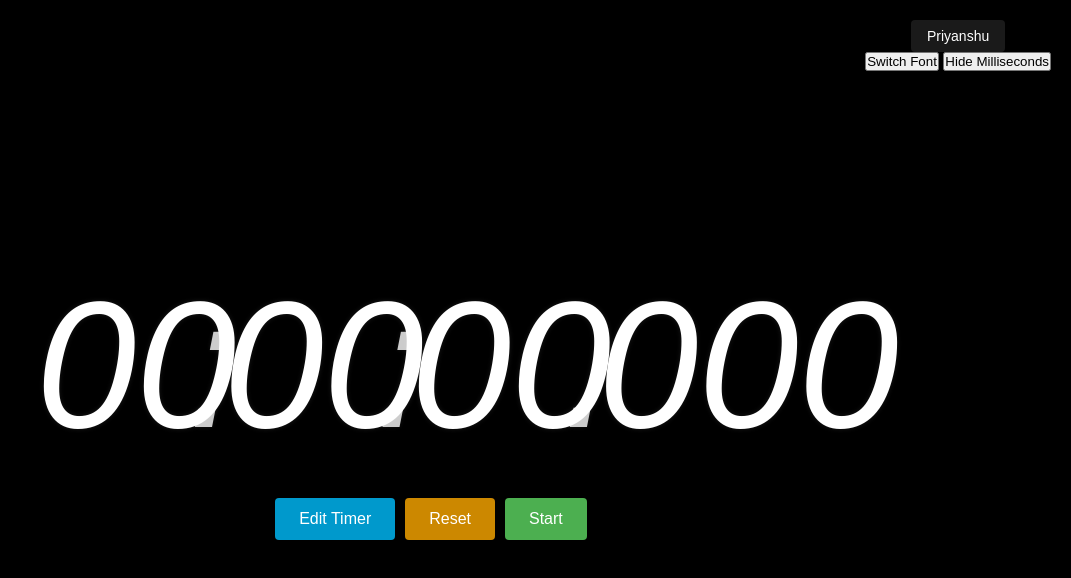
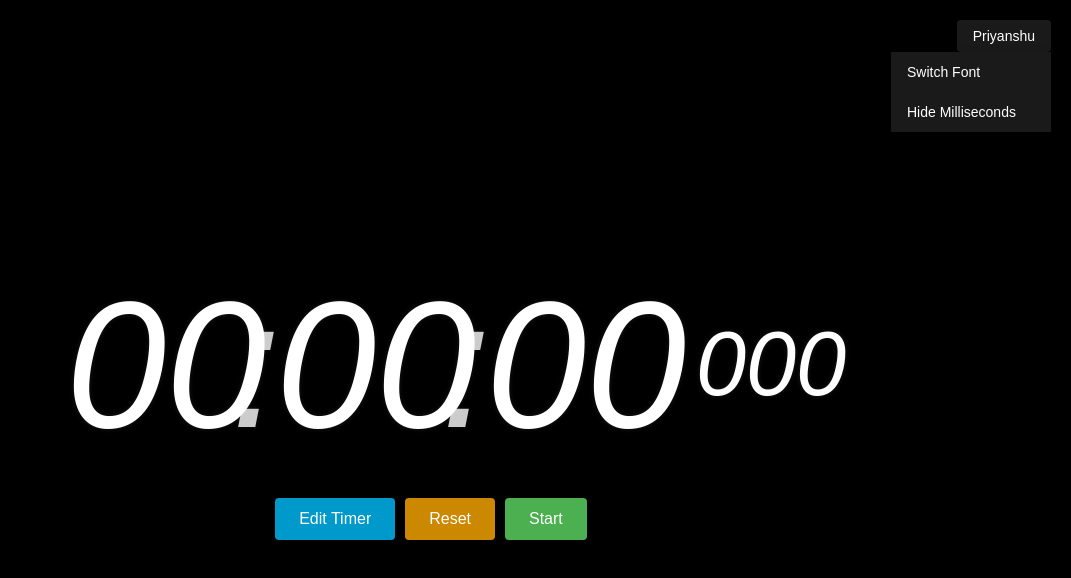
Before and after one commit to Priyanshu85953/iCONTrOL, a plain HTML site: page index.html in a window 1280 px wide. Both pictures are taken after a click on the button "Priyanshu". Shown: the whole page, without its empty margins (209-1280 px from the left). Drawn offline with Linux system fonts and the light colour scheme; a web font is replaced by a local one.

Commit message:
Update styles.css

```diff
--- a/styles.css
+++ b/styles.css
@@ -37,15 +37,20 @@ body {
     display: inline-block;
     background: none;
     padding: 0;
-    min-width: 85px;
-    margin: 0 5px;
+    margin: 0 15px; /* Increased margin for better spacing in DS-Digital mode */
     position: relative;
     text-shadow: 0 0 5px rgba(255, 255, 255, 0.1);
+    text-align: center;
+}
+
+/* Fixed widths for all time segments in DS-Digital mode */
+#hours, #minutes, #seconds {
+    width: 160px; /* Increased width for better spacing in DS-Digital mode */
 }
 
 .timer-display .separator {
-    min-width: 5px;
-    margin: 0 -5px;
+    width: 40px; /* Increased width for separators in DS-Digital mode */
+    margin: 0 -10px;
     padding: 0;
     background: none;
     opacity: 0.8;
@@ -58,7 +63,6 @@ body {
 }
 
 .timer-display.normal-font {
-    font-family: 'Arial', sans-serif;
     font-size: 120px;
 }
 
@@ -67,10 +71,48 @@ body {
     font-family: 'Arial', sans-serif !important;
     font-style: normal;
     background: none;
-    min-width: 85px;
-    margin: 0 2px;
+    margin: 0 10px; /* Slightly smaller margin for Arial mode */
     text-shadow: none;
     letter-spacing: normal;
+}
+
+/* Adjust widths for Arial mode */
+.timer-display.normal-font #hours,
+.timer-display.normal-font #minutes,
+.timer-display.normal-font #seconds {
+    width: 140px; /* Slightly smaller width for Arial mode */
+}
+
+.timer-display.normal-font .separator {
+    width: 30px; /* Slightly smaller width for separators in Arial mode */
+}
+
+/* Styles for milliseconds */
+#milliseconds {
+    font-size: 0.5em;
+    width: 100px; /* Increased width for better spacing in DS-Digital mode */
+    text-align: center;
+}
+
+.milliseconds-separator {
+    font-size: 0.5em;
+    width: 30px; /* Increased width for better spacing */
+    margin: 0 -10px;
+}
+
+/* Adjust milliseconds for Arial mode */
+.timer-display.normal-font #milliseconds {
+    width: 90px; /* Slightly smaller width for Arial mode */
+}
+
+.timer-display.normal-font .milliseconds-separator {
+    width: 20px; /* Slightly smaller width for Arial mode */
+}
+
+/* Class to hide milliseconds */
+.timer-display.hide-milliseconds #milliseconds,
+.timer-display.hide-milliseconds .milliseconds-separator {
+    display: none;
 }
 
 .buttons {
@@ -162,3 +204,41 @@ body {
     font-size: 14px;
     border-radius: 4px;
 }
+
+/* Dropdown styles */
+.dropdown {
+    position: relative;
+    display: inline-block;
+}
+
+.dropdown-content {
+    display: none;
+    position: absolute;
+    background-color: #1a1a1a;
+    min-width: 160px;
+    box-shadow: 0px 8px 16px 0px rgba(0,0,0,0.2);
+    z-index: 1;
+    border-radius: 4px;
+    right: 0;
+}
+
+.dropdown-content.show {
+    display: block;
+}
+
+.dropdown-item {
+    background-color: #1a1a1a;
+    color: white;
+    padding: 12px 16px;
+    text-decoration: none;
+    display: block;
+    border: none;
+    width: 100%;
+    text-align: left;
+    cursor: pointer;
+    font-size: 14px;
+}
+
+.dropdown-item:hover {
+    background-color: #333;
+}
```
